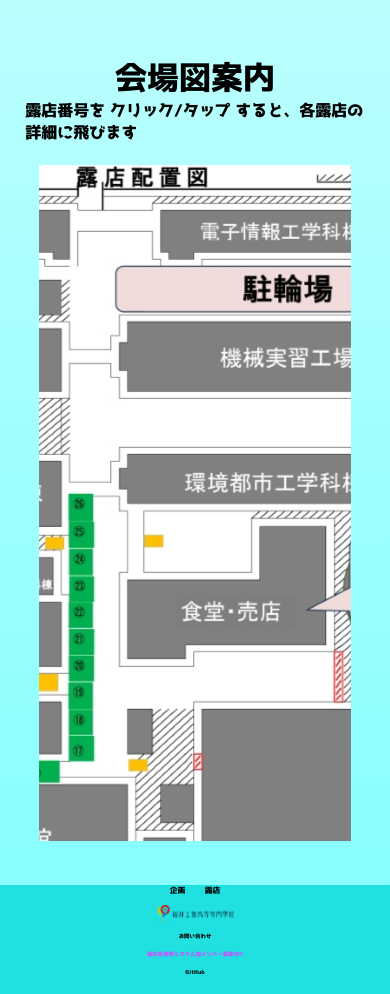
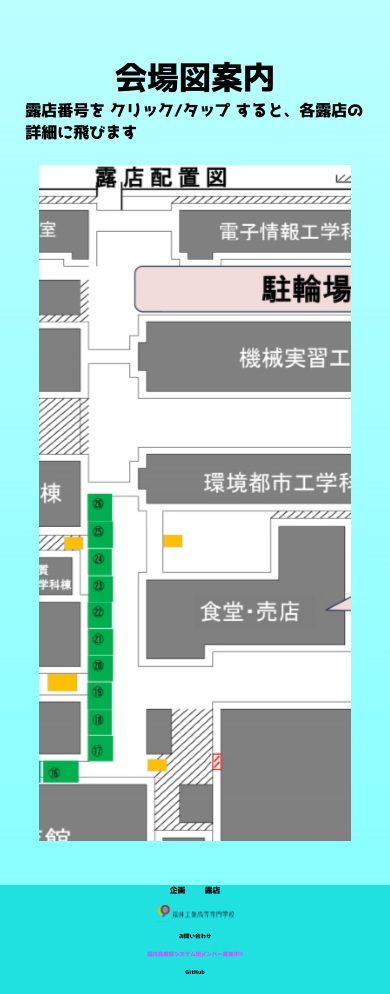
Before and after one commit to nitfc-festival-system-team/2023hp, a Next.js app: page / in a window 390 px wide. Shown: the part 1180-2174 px from the top of the page. Built offline with nearby package versions, Linux system fonts and the light colour scheme; a web font is replaced by a local one.

Commit message:
refac: isMobile hook化

```diff
--- a/src/components/Map.tsx
+++ b/src/components/Map.tsx
@@ -1,21 +1,8 @@
-import React, { useState } from "react";
+import React from "react";
 
 import { VenueMap } from "./VenueImageMap";
 
 export const Map = () => {
-  const [clickedArea, setClickedArea] = useState<string | null>(null);
-  const [clickedCoords, setClickedCoords] = useState<string | null>(null);
-
-  const handleAreaClick = (e: React.MouseEvent<HTMLAreaElement>) => {
-    const areaId = e.currentTarget.id;
-    const areaCoords = e.currentTarget.getAttribute("coords");
-    const strokeId = e.currentTarget.getAttribute("stroke");
-    setClickedArea(areaId);
-    setClickedCoords(areaCoords);
-    console.log(areaId.toString());
-    console.log(strokeId?.toString());
-  };
-
   return (
     <>
       <h1 style={{ marginTop: "1rem" }}>{"会場図案内"}</h1>
@@ -34,14 +21,6 @@ export const Map = () => {
       >
         <VenueMap />
       </div>
-
-      {clickedArea && (
-        <div>
-          選択したエリア: {clickedArea}
-          <br />
-          クリックされた座標: {clickedCoords}
-        </div>
-      )}
     </>
   );
 };
--- a/src/components/VenueImageMap.tsx
+++ b/src/components/VenueImageMap.tsx
@@ -1,4 +1,8 @@
+import { useCheckIsMobile } from "@/features/checkIsMobile";
+
 export const VenueMap = () => {
+  const [isMobile, device] = useCheckIsMobile();
+
   return (
     <>
       <img
@@ -6,7 +10,8 @@ export const VenueMap = () => {
         useMap="#ImageMap"
         alt="venue-map"
         style={{
-          translate: "8vw 20vh",
+          marginLeft: device != "iPad" ? "10vw" : "0",
+          translate: isMobile ? "48vw 5vh" : "8vw 20vh",
         }}
       />
       <map name="ImageMap">
--- /dev/null
+++ b/src/features/checkIsMobile.ts
@@ -0,0 +1,32 @@
+import { useEffect, useState } from "react";
+
+export function useCheckIsMobile(): [boolean | null, string] {
+  // ステートの初期値を null に設定
+  const [isMobile, setIsMobile] = useState<boolean | null>(null);
+  const [device, setDevice] = useState<string>("");
+
+  useEffect(() => {
+    // クライアント側でユーザーエージェント情報を取得
+    const userAgent = window.navigator.userAgent;
+
+    const mobile =
+      userAgent.includes("iPhone") ||
+      userAgent.includes("Android") ||
+      userAgent.includes("iPad");
+
+    // isMobile ステートを更新
+    setIsMobile(mobile);
+
+    if (device.includes("Android")) {
+      setDevice("Android");
+    } else if (device.includes("iPhone")) {
+      setDevice("iPhone");
+    } else if (device.includes("iPad")) {
+      setDevice("iPad");
+    } else {
+      setDevice("PC");
+    }
+  }, [device]);
+
+  return [isMobile, device];
+}
```
Also changed, not shown: src/components/Schedule.tsx (+2 -16 lines).
